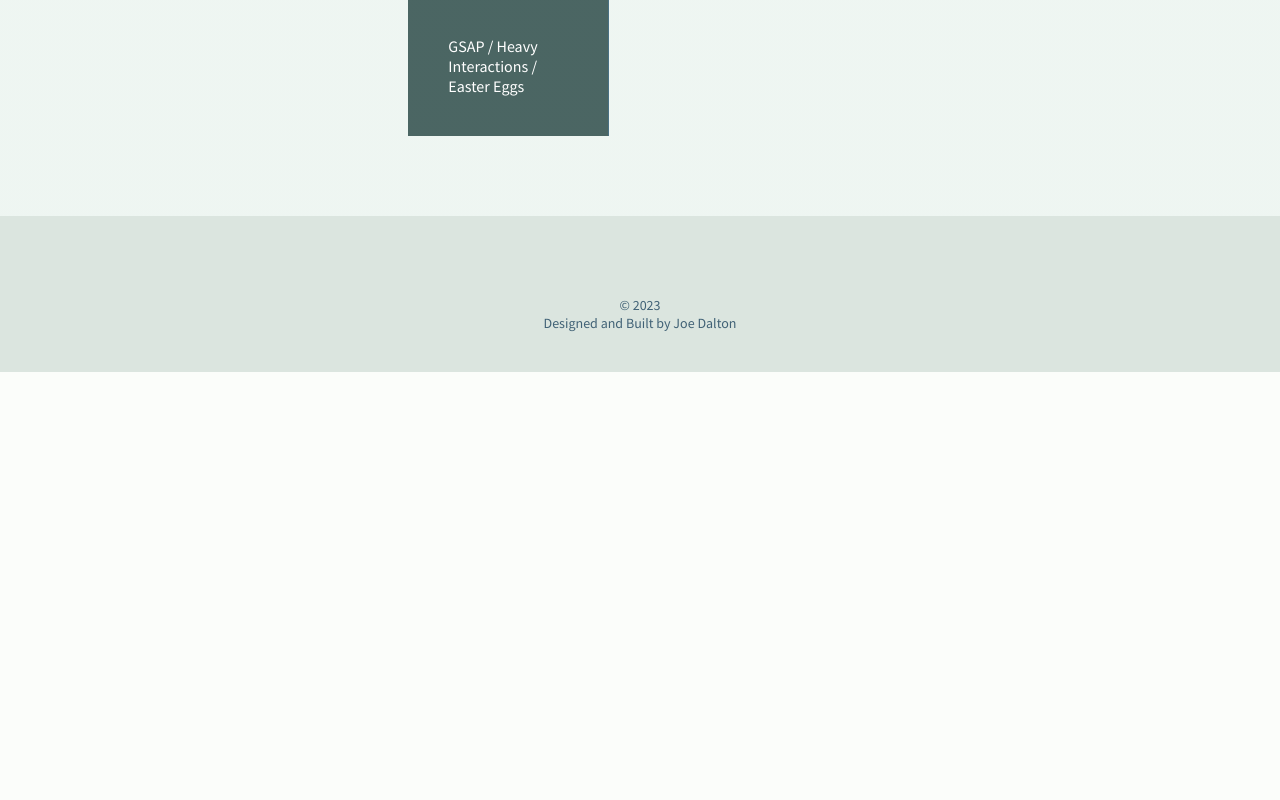
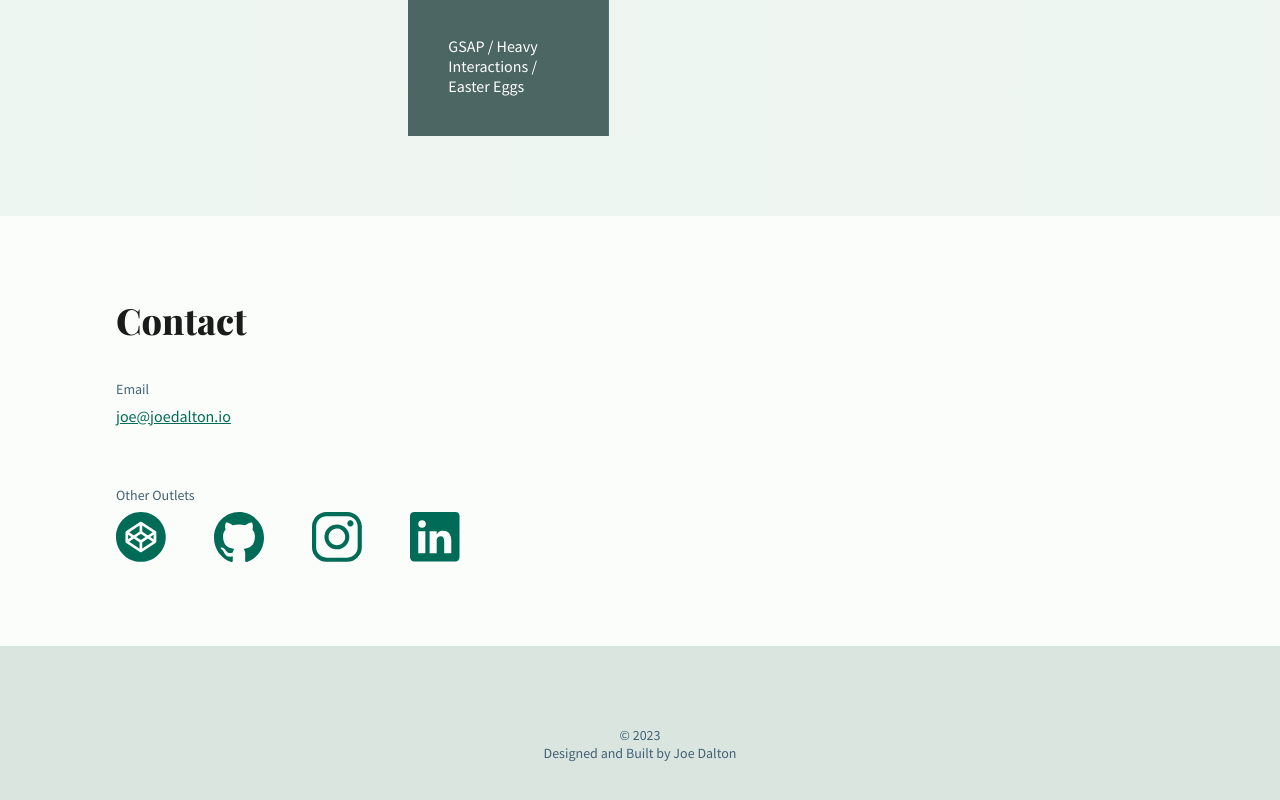
Before and after one commit to jdalton308/portfolio, a Next.js app: page / in a window 1280 px wide. Shown: the part 2196-2996 px from the top of the page. Before the commit the page ends 2568 px from the top, so only its background shows below. Built offline with nearby package versions, Linux system fonts and the light colour scheme.

Commit message:
Contact section built

```diff
--- /dev/null
+++ b/components/icons/codepen.tsx
@@ -0,0 +1,16 @@
+import type { IIconProps } from './types';
+
+export default function IconCodepen({ fill = '#006B56', className = '' }: IIconProps) {
+  return (
+    <svg width="50" height="50" viewBox="0 0 50 50" fill={fill} xmlns="http://www.w3.org/2000/svg" className={className}>
+      <path d="M23.25 30.217C21.5477 29.0658 19.8343 27.9313 18.132 26.7802C17.9097 26.6268 17.7508 26.6157 17.5208 26.7802L13.2006 29.6825C16.6675 31.9904 23.5567 36.5928 23.5567 36.5928V30.6159C23.5567 30.4803 23.3844 30.307 23.25 30.217Z"  />
+      <path d="M18.122 23.1866C19.8398 22.0577 21.5477 20.9147 23.2455 19.7576C23.3354 19.6854 23.4095 19.5954 23.463 19.4933C23.5165 19.3912 23.5484 19.2792 23.5567 19.1642V13.4195C23.5567 13.4195 16.6675 17.9886 13.194 20.302C14.7163 21.3199 16.1574 22.2921 17.6142 23.2399C17.7275 23.3133 17.992 23.2711 18.122 23.1866Z"  />
+      <path d="M26.4279 19.7065C28.1843 20.8969 29.9484 22.0755 31.7204 23.2422C31.7865 23.2751 31.8593 23.2922 31.9332 23.2922C32.007 23.2922 32.0798 23.2751 32.1459 23.2422L36.5639 20.301L26.2234 13.3873V19.3154C26.2276 19.3914 26.248 19.4657 26.2832 19.5331C26.3185 19.6006 26.3678 19.6597 26.4279 19.7065Z"  />
+      <path d="M25.1245 22.0421C25.0413 22.0039 24.9504 21.9857 24.8589 21.989C24.7674 21.9922 24.678 22.0169 24.5978 22.061C24.0622 22.3944 23.5455 22.7499 23.0233 23.0999C22.1066 23.7144 20.2065 24.9889 20.2065 24.9889L24.5222 27.8624C24.6266 27.9262 24.7461 27.961 24.8684 27.9631C24.9907 27.9653 25.1113 27.9347 25.2178 27.8746L29.5514 24.9856C29.5514 24.9856 25.7656 22.4677 25.1245 22.0421Z"  />
+      <path d="M12.1117 22.7922V27.1935L15.403 24.9889L12.1117 22.7922Z"  />
+      <path d="M24.89 0C11.1439 0 0 11.1439 0 24.89C0 38.6362 11.1439 49.7801 24.89 49.7801C38.6362 49.7801 49.7801 38.6362 49.7801 24.89C49.7801 11.1439 38.6362 0 24.89 0ZM40.3352 29.4458C40.3352 30.0881 40.0407 30.5414 39.5007 30.9003C34.9294 33.9375 30.3629 36.9817 25.8012 40.033C25.1512 40.4685 24.56 40.4497 23.9122 40.0174C19.3809 36.9802 14.8388 33.9553 10.286 30.9425C9.71823 30.5659 9.44266 30.1025 9.44266 29.4169V20.5565C9.44266 19.8743 9.72267 19.4076 10.2894 19.032C14.8351 16.0174 19.3942 12.9917 23.9267 9.95602C24.5734 9.52378 25.1589 9.51155 25.809 9.94602C30.3677 12.9988 34.9331 16.043 39.5052 19.0787C40.0252 19.4242 40.333 19.8509 40.333 20.4854L40.3352 29.4458Z"  />
+      <path d="M31.5848 26.8046C29.9114 27.9409 28.2302 29.0647 26.5412 30.1758C26.2734 30.3514 26.2201 30.5436 26.2234 30.8636V36.5684L36.5572 29.6791L32.2759 26.8035C32.0203 26.6246 31.8437 26.629 31.5848 26.8046Z"  />
+      <path d="M37.5573 27.1879V22.7855L34.2693 24.9933L37.5573 27.1879Z"  />
+    </svg>
+  );
+}
--- /dev/null
+++ b/components/icons/github.tsx
@@ -0,0 +1,9 @@
+import type { IIconProps } from './types';
+
+export default function IconGithub({ fill = '#006B56', className = '' }: IIconProps) {
+  return (
+    <svg width="50" height="50" viewBox="0 0 50 50" fill={fill} xmlns="http://www.w3.org/2000/svg" className={className}>
+      <path d="M25 0C11.1942 0 0 11.4844 0 25.6362C0 36.9643 7.16518 46.5625 17.0982 49.9554C17.2375 49.9856 17.3797 50.0006 17.5223 50C18.4487 50 18.8058 49.3192 18.8058 48.7277C18.8058 48.1138 18.7835 46.5067 18.7723 44.3638C17.9454 44.5577 17.0994 44.6588 16.25 44.6652C11.4397 44.6652 10.346 40.9263 10.346 40.9263C9.20759 37.9688 7.56696 37.1763 7.56696 37.1763C5.39063 35.6473 7.5558 35.6027 7.72321 35.6027H7.73438C10.2455 35.8259 11.5625 38.2589 11.5625 38.2589C12.8125 40.4464 14.4866 41.0603 15.9821 41.0603C16.971 41.0405 17.9446 40.8123 18.8393 40.3906C19.0625 38.7388 19.7098 37.6116 20.4241 36.9643C14.8772 36.317 9.04018 34.1183 9.04018 24.2969C9.04018 21.4955 10.0112 19.2076 11.6071 17.4219C11.3504 16.7746 10.4911 14.1629 11.8527 10.6362C12.0353 10.5925 12.223 10.5737 12.4107 10.5804C13.3147 10.5804 15.3571 10.9263 18.7277 13.2701C22.8231 12.1242 27.1545 12.1242 31.25 13.2701C34.6205 10.9263 36.6629 10.5804 37.567 10.5804C37.7546 10.5737 37.9424 10.5925 38.125 10.6362C39.4866 14.1629 38.6272 16.7746 38.3705 17.4219C39.9665 19.2188 40.9375 21.5067 40.9375 24.2969C40.9375 34.1406 35.0893 36.3058 29.5201 36.942C30.4129 37.7344 31.2165 39.2969 31.2165 41.6853C31.2165 45.1116 31.183 47.8795 31.183 48.7165C31.183 49.3192 31.529 50 32.4554 50C32.6053 50.0007 32.7549 49.9857 32.9018 49.9554C42.846 46.5625 50 36.9531 50 25.6362C50 11.4844 38.8058 0 25 0Z"/>
+    </svg>
+  );
+}
--- /dev/null
+++ b/components/icons/instagram.tsx
@@ -0,0 +1,11 @@
+import type { IIconProps } from './types';
+
+export default function IconInstagram({ fill = '#006B56', className = '' }: IIconProps) {
+  return (
+    <svg width="51" height="51" viewBox="0 0 51 51" fill={fill} xmlns="http://www.w3.org/2000/svg" className={className}>
+    <path d="M35.9869 4.23342C38.7917 4.24179 41.4792 5.35971 43.4625 7.34302C45.4458 9.32632 46.5638 12.0139 46.5721 14.8187V35.9869C46.5638 38.7917 45.4458 41.4792 43.4625 43.4625C41.4792 45.4458 38.7917 46.5638 35.9869 46.5721H14.8187C12.0139 46.5638 9.32632 45.4458 7.34302 43.4625C5.35971 41.4792 4.24179 38.7917 4.23342 35.9869V14.8187C4.24179 12.0139 5.35971 9.32632 7.34302 7.34302C9.32632 5.35971 12.0139 4.24179 14.8187 4.23342H35.9869ZM35.9869 0H14.8187C6.66823 0 0 6.66823 0 14.8187V35.9869C0 44.1373 6.66823 50.8056 14.8187 50.8056H35.9869C44.1373 50.8056 50.8056 44.1373 50.8056 35.9869V14.8187C50.8056 6.66823 44.1373 0 35.9869 0Z"/>
+    <path d="M39.1623 14.8187C38.5342 14.8187 37.9203 14.6324 37.3981 14.2835C36.8759 13.9346 36.469 13.4387 36.2286 12.8585C35.9883 12.2782 35.9254 11.6398 36.0479 11.0238C36.1704 10.4079 36.4729 9.84208 36.9169 9.398C37.361 8.95391 37.9268 8.65149 38.5428 8.52897C39.1587 8.40645 39.7972 8.46933 40.3774 8.70967C40.9576 8.95 41.4535 9.35699 41.8025 9.87918C42.1514 10.4014 42.3376 11.0153 42.3376 11.6433C42.3385 12.0605 42.257 12.4739 42.0977 12.8595C41.9385 13.2452 41.7046 13.5956 41.4096 13.8906C41.1145 14.1857 40.7641 14.4195 40.3785 14.5788C39.9928 14.738 39.5795 14.8195 39.1623 14.8187Z"/>
+    <path d="M25.4027 16.9348C27.0776 16.9348 28.7148 17.4315 30.1073 18.3619C31.4999 19.2924 32.5852 20.6149 33.2261 22.1623C33.8671 23.7096 34.0347 25.4122 33.708 27.0548C33.3813 28.6974 32.5748 30.2063 31.3905 31.3906C30.2062 32.5748 28.6974 33.3813 27.0548 33.7081C25.4121 34.0348 23.7095 33.8671 22.1622 33.2262C20.6149 32.5853 19.2924 31.4999 18.3619 30.1074C17.4314 28.7148 16.9348 27.0776 16.9348 25.4028C16.9372 23.1577 17.8301 21.0052 19.4176 19.4177C21.0052 17.8302 23.1576 16.9372 25.4027 16.9348ZM25.4027 12.7014C22.8907 12.7014 20.435 13.4463 18.3462 14.842C16.2575 16.2376 14.6295 18.2213 13.6682 20.5422C12.7069 22.8631 12.4553 25.4169 12.9454 27.8807C13.4355 30.3446 14.6452 32.6077 16.4215 34.384C18.1978 36.1604 20.461 37.3701 22.9248 37.8601C25.3887 38.3502 27.9425 38.0987 30.2634 37.1374C32.5842 36.176 34.5679 34.5481 35.9636 32.4593C37.3592 30.3706 38.1041 27.9149 38.1041 25.4028C38.1041 22.0342 36.766 18.8035 34.384 16.4216C32.002 14.0396 28.7714 12.7014 25.4027 12.7014Z" />
+    </svg>
+  );
+}
--- /dev/null
+++ b/components/icons/linkedin.tsx
@@ -0,0 +1,9 @@
+import type { IIconProps } from './types';
+
+export default function IconLinkedin({ fill = '#006B56', className = '' }: IIconProps) {
+  return (
+  <svg width="51" height="51" viewBox="0 0 51 51" fill={ fill } xmlns="http://www.w3.org/2000/svg" className={className}>
+  <path d="M46.4704 0H4.31591C2.01251 0 0 1.65736 0 3.9337V46.1818C0 48.4705 2.01251 50.5101 4.31591 50.5101H46.458C48.7738 50.5101 50.5101 48.457 50.5101 46.1818V3.9337C50.5236 1.65736 48.7738 0 46.4704 0ZM15.657 42.1027H8.42098V19.6042H15.657V42.1027ZM12.2893 16.1835H12.2374C9.92163 16.1835 8.42211 14.4596 8.42211 12.3017C8.42211 10.1043 9.96109 8.42098 12.3288 8.42098C14.6964 8.42098 16.1452 10.0919 16.1971 12.3017C16.1959 14.4596 14.6964 16.1835 12.2893 16.1835ZM42.1027 42.1027H34.8666V29.801C34.8666 26.8538 33.8136 24.8402 31.1956 24.8402C29.1955 24.8402 28.0117 26.1931 27.4852 27.5111C27.2879 27.9846 27.2349 28.6295 27.2349 29.288V42.1027H19.9988V19.6042H27.2349V22.7352C28.2879 21.2357 29.9329 19.0777 33.7606 19.0777C38.5106 19.0777 42.1038 22.2087 42.1038 28.9588L42.1027 42.1027Z"/>
+  </svg>
+  );
+}
--- /dev/null
+++ b/components/icons/types.ts
@@ -0,0 +1,5 @@
+
+export interface IIconProps {
+  fill?: string;
+  className?: string;
+}
--- a/pages/index.module.scss
+++ b/pages/index.module.scss
@@ -34,39 +34,47 @@
   background-image: var(--surface1);
 }
 
-.featured_grid {
-  composes: grid from '@/styles/shared/layout.module.scss';
-  grid-template-columns: repeat(3, 1fr);
-  grid-auto-rows: 248px;
-}
-.grid_item {
-  display: flex;
-  justify-content: space-between;
-  flex-direction: column;
-  padding: 2.5rem;
-  background-color: var(--secondary);
-  background-size: cover;
-  background-position: center;
+.section_contact {
+  composes: section from '@/styles/shared/layout.module.scss';
 
-  &:nth-child(1) {
-    grid-column: 1 / 3;
+  .contact_item {
+    margin: 0 0 60px;
+
+    &:last-child {
+      margin: 0;
+    }
+
+    a {
+      color: var(--primary);
+      text-decoration: underline;
+
+      &:hover {
+        text-decoration: none;
+      }
+    }
   }
-  &:nth-child(2) {
-    grid-column: 3;
-    grid-row: 1 / 3;
+  .contact_label {
+    margin: 0 0 8px;
+    color: var(--tertiary);
+    font-size: 0.875rem;
   }
-  &:nth-child(4) {
-    grid-column: 2;
-    grid-row: 2 / 4;
-  }
+  .contact_icon {
+    display: inline-block;
+    height: 50px;
+    width: auto;
+    margin-right: 24px;
 
-  h3,
-  h4,
-  .item_detail {
-    color: var(--on-secondary);
-  }
+    svg {
+      display: block;
+      height: 100%;
+      width: auto;
+      transition: fill 0.5s;
+    }
 
-  h3 {
-    margin-bottom: 0;
+    &:hover {
+      svg {
+        fill: var(--primary-60);
+      }
+    }
   }
 }
--- a/pages/index.tsx
+++ b/pages/index.tsx
@@ -1,5 +1,11 @@
+import Link from 'next/link';
 import projectData, { categoryMap, IProject } from '@/data/projects';
 import ProjectGrid from '@/components/project-grid';
+
+import IconCodepen from '@/components/icons/codepen';
+import IconGithub from '@/components/icons/github';
+import IconInstagram from '@/components/icons/instagram';
+import IconLinkedin from '@/components/icons/linkedin';
 
 import s from './index.module.scss';
 import ls from '@/styles/shared/layout.module.scss';
@@ -25,6 +31,55 @@ export default function Home({ featuredProjects }: IHomeProps) {
           <ProjectGrid projects={ featuredProjects }/>
         </div>
       </section>
+
+      <section className={s.section_contact}>
+        <div className={ls.wrapper}>
+          <h2>Contact</h2>
+          <div className={s.contact_item}>
+            <div className={s.contact_label}>
+              Email
+            </div>
+            <a href="mailto:joe@joedalton.io">
+              joe@joedalton.io
+            </a>
+          </div>
+          <div className={s.contact_item}>
+            <div className={s.contact_label}>
+              Other Outlets
+            </div>
+            <div>
+              <Link
+                href="https://www.codepen.io/rnrjd"
+                target="_blank"
+                className={s.contact_icon}
+              >
+                <IconCodepen className={s.contact_icon} />
+              </Link>
+              <Link
+                href="https://www.github.com/jdalton308"
+                target="_blank"
+                className={s.contact_icon}
+              >
+                <IconGithub className={s.contact_icon} />
+              </Link>
+              <Link
+                href="https://www.instagram.com/joeshmoedalton/"
+                target="_blank"
+                className={s.contact_icon}
+              >
+                <IconInstagram className={s.contact_icon} />
+              </Link>
+              <Link
+                href="https://www.linkedin.com/in/joedaltonweb"
+                target="_blank"
+                className={s.contact_icon}
+              >
+                <IconLinkedin className={s.contact_icon} />
+              </Link>
+            </div>
+          </div>
+        </div>
+      </section>
     </>
   )
 }
--- a/pages/work/work.module.scss
+++ b/pages/work/work.module.scss
@@ -1,4 +1,5 @@
 
 .page_work {
   padding-top: 92px;
+  padding-bottom: 80px;
 }
--- a/styles/shared/_typography.scss
+++ b/styles/shared/_typography.scss
@@ -72,6 +72,10 @@ p {
 a {
   color: inherit;
   text-decoration: none;
+
+  &:hover {
+    text-decoration: none;
+  }
 }
 
 ol,
```
Also changed, not shown: components/icons/chevron.tsx (+2 -6 lines).
